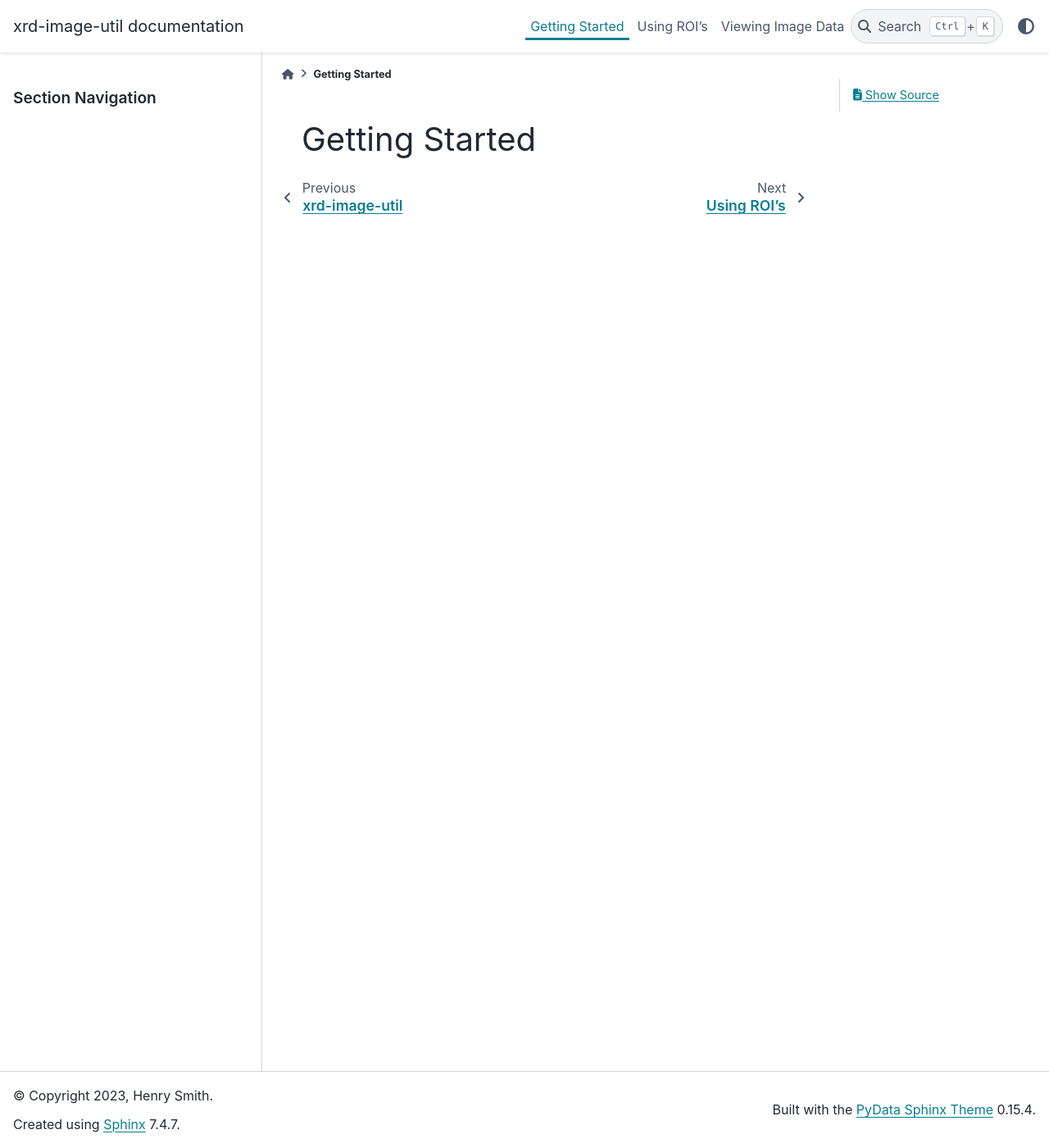
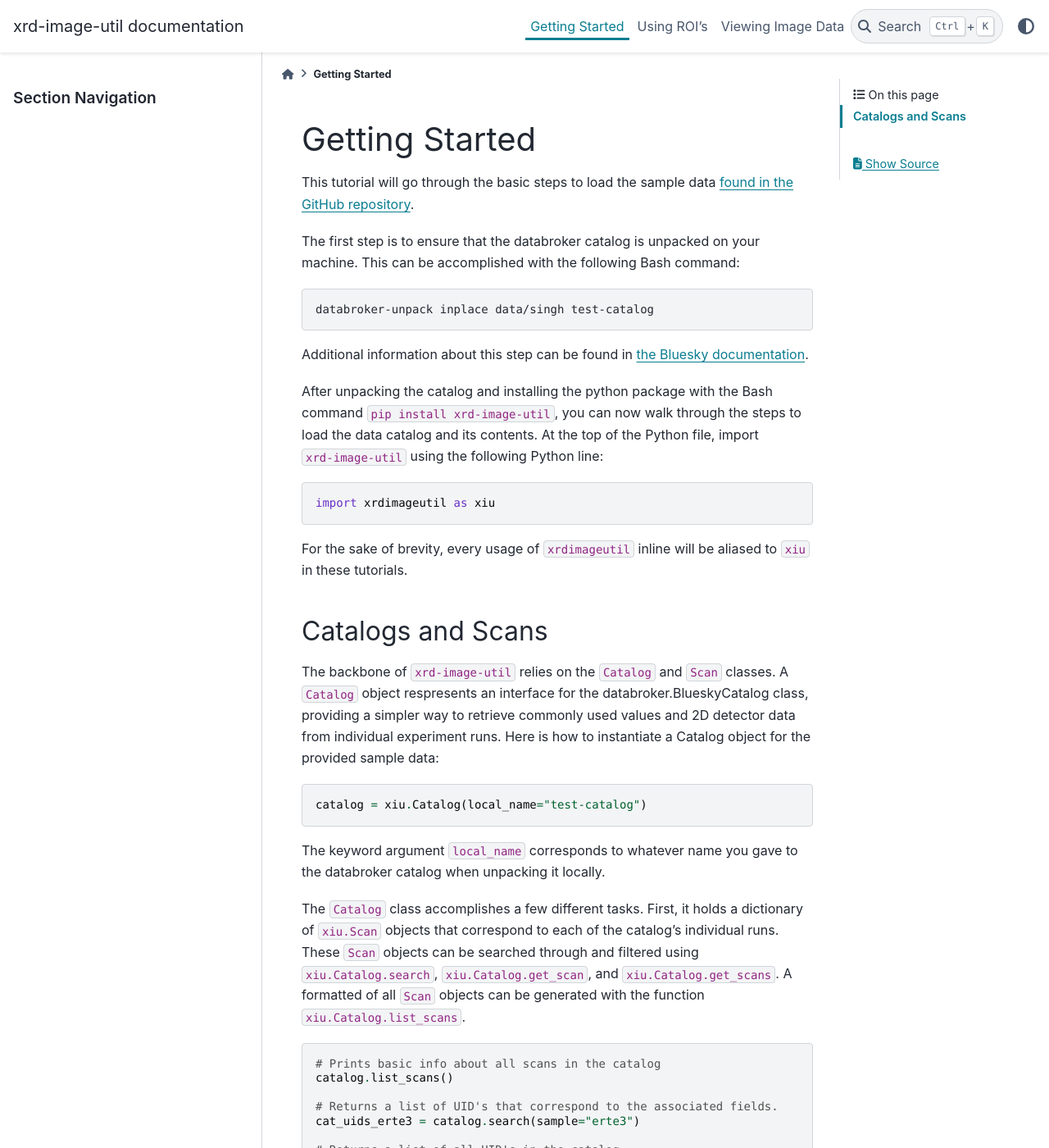
Before and after one commit to pecomyint/xrd-image-util, a Sphinx documentation site: the page built from docs/tutorials/getting_started.rst, in a window 1280 px wide and 1400 px high. Shown: the whole window at 82% size. Built offline with Sphinx 7.4.7 and the PyData theme 0.15.4, drawn with Linux system fonts in a browser that asks for light colours; some of the changed text lies outside the part shown.

Commit message:
Add minor information about creating Catalogs

```diff
--- a/docs/tutorials/getting_started.rst
+++ b/docs/tutorials/getting_started.rst
@@ -1,3 +1,55 @@
 ===============
 Getting Started
 ===============
+
+This tutorial will go through the basic steps to load the sample data `found in the GitHub repository <https://github.com/henryjsmith12/xrd-image-util/issues>`_.
+
+The first step is to ensure that the databroker catalog is unpacked on your machine. This can be accomplished with the following Bash command:
+
+.. code-block:: console
+
+    databroker-unpack inplace data/singh test-catalog
+
+Additional information about this step can be found in `the Bluesky documentation <https://blueskyproject.io/databroker-pack/usage.html#option-1-unpacking-in-place>`_.
+
+After unpacking the catalog and installing the python package with the Bash command ``pip install xrd-image-util``, you can now walk through the steps to load the data catalog and its contents.
+At the top of the Python file, import ``xrd-image-util`` using the following Python line:
+
+.. code-block:: python
+
+    import xrdimageutil as xiu
+
+For the sake of brevity, every usage of ``xrdimageutil`` inline will be aliased to ``xiu`` in these tutorials.
+
+Catalogs and Scans
+------------------
+The backbone of ``xrd-image-util`` relies on the ``Catalog`` and ``Scan`` classes. A ``Catalog`` object respresents an interface for the databroker.BlueskyCatalog class, providing a simpler way to
+retrieve commonly used values and 2D detector data from individual experiment runs. Here is how to instantiate a Catalog object for the provided sample data:
+
+.. code-block:: python
+
+    catalog = xiu.Catalog(local_name="test-catalog")
+
+The keyword argument ``local_name`` corresponds to whatever name you gave to the databroker catalog when unpacking it locally.
+
+The ``Catalog`` class accomplishes a few different tasks. First, it holds a dictionary of ``xiu.Scan`` objects that correspond
+to each of the catalog's individual runs. These ``Scan`` objects can be searched through and filtered using
+``xiu.Catalog.search``, ``xiu.Catalog.get_scan``, and ``xiu.Catalog.get_scans``. A formatted of all ``Scan`` objects can be generated
+with the function ``xiu.Catalog.list_scans``.
+
+.. code-block:: python
+
+    # Prints basic info about all scans in the catalog
+    catalog.list_scans()
+
+    # Returns a list of UID's that correspond to the associated fields.
+    cat_uids_erte3 = catalog.search(sample="erte3")
+
+    # Returns a list of all UID's in the catalog.
+    cat_uids = catalog.search()
+
+    # Returns the xiu.Scan object for every run with the scan_id 70
+    scan_70 = catalog.get_scan(70)
+
+    # Returns the xiu.Scan object for every run in the given list of UID's
+    scans_erte3 = catalog.get_scans(cat_uids_erte3)
```
